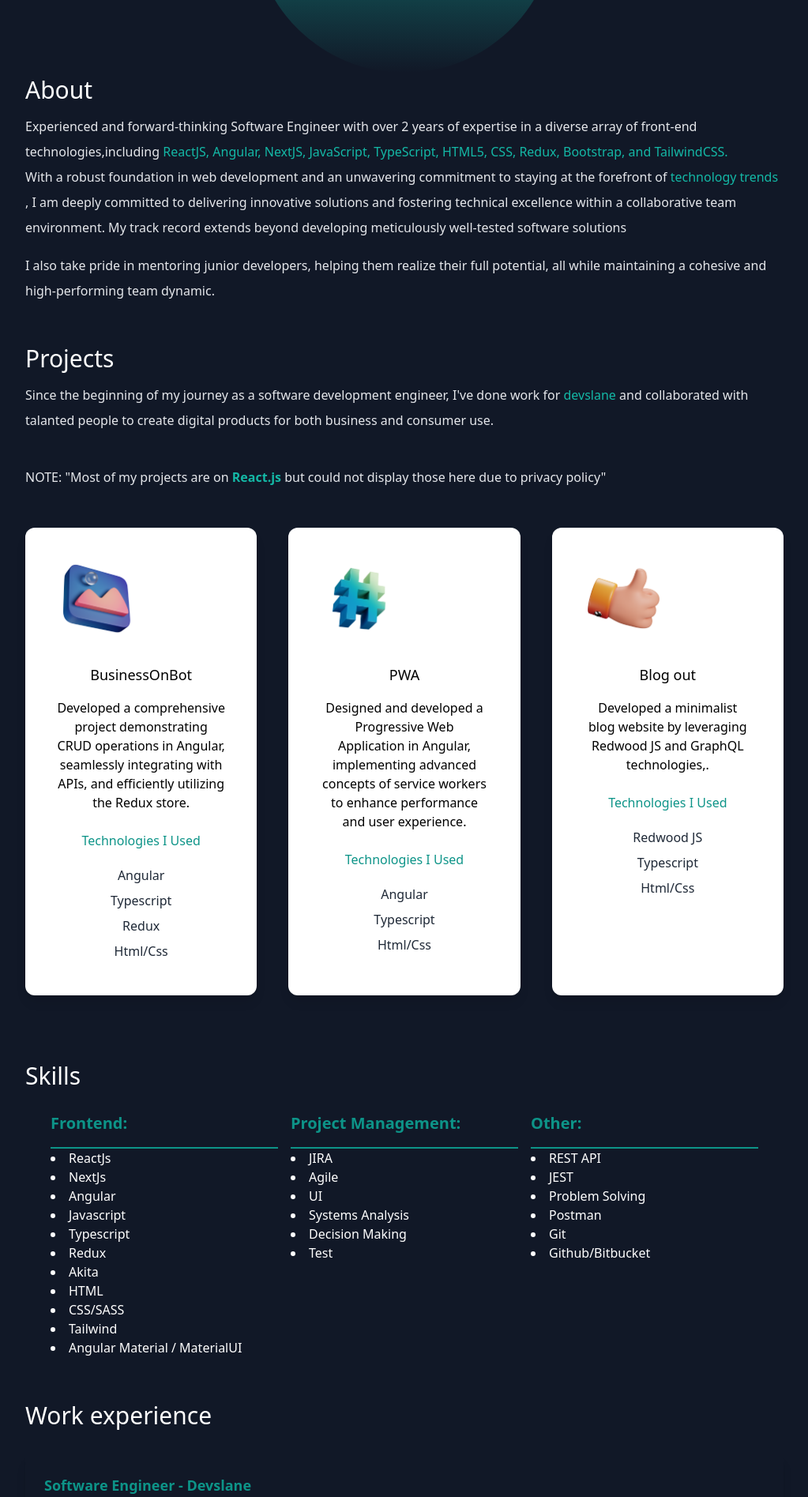
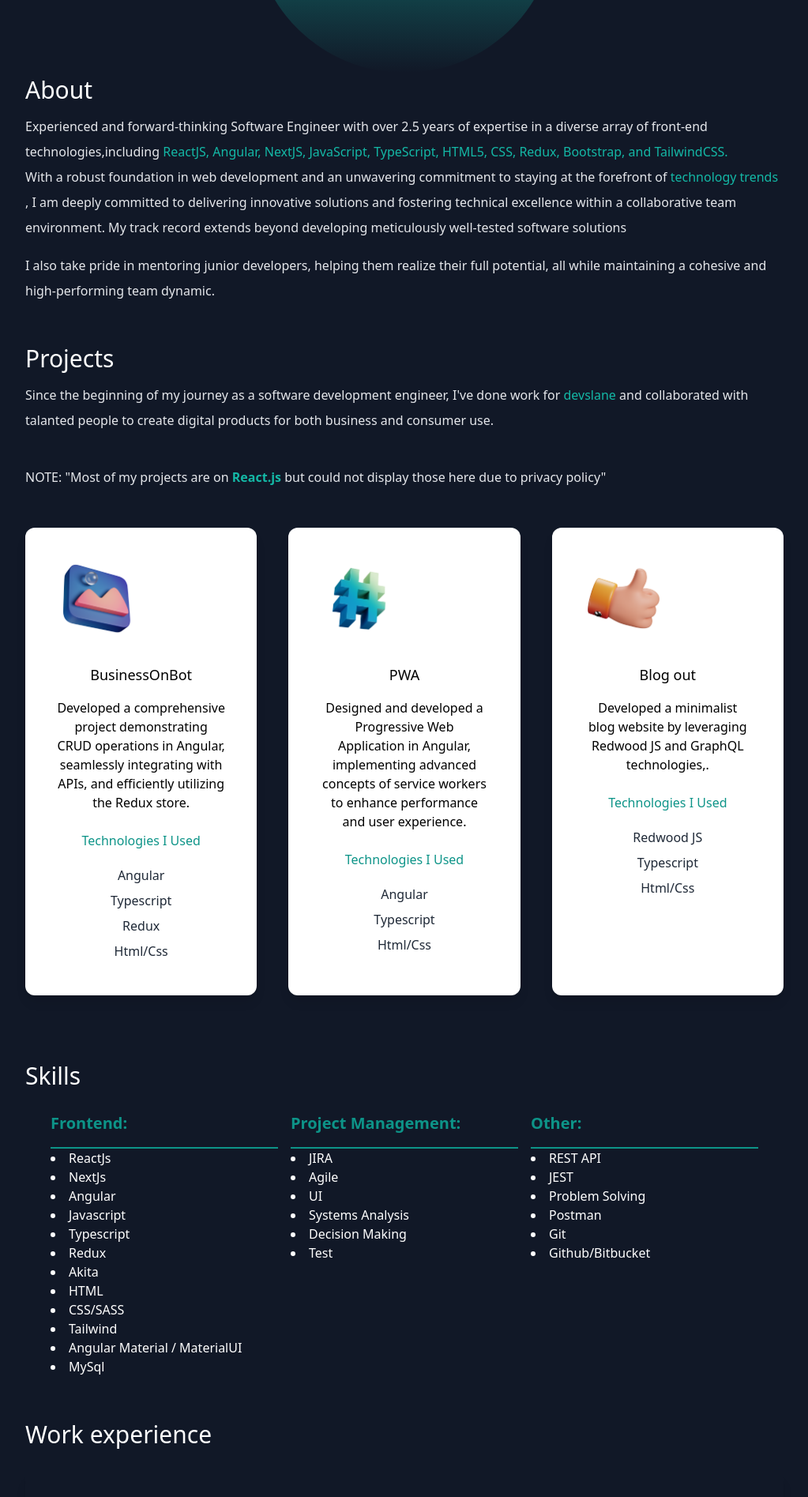
Before and after one commit to arshahmad/My-portfolio, a React (Create React App) app: page / in a window 1280 px wide. Shown: the part 960-2855 px from the top of the page at 79% size, without its empty margins (128-1151 px from the left). Built offline with nearby package versions, Linux system fonts and the light colour scheme.

Commit message:
skill added

```diff
--- a/src/App.tsx
+++ b/src/App.tsx
@@ -90,7 +90,7 @@ function App() {
           <div>
             <h3 className="text-3xl py-1 dark:text-white">About </h3>
             <p className="text-md py-2 leading-8 text-gray-800 dark:text-gray-200">
-              Experienced and forward-thinking Software Engineer with over 2
+              Experienced and forward-thinking Software Engineer with over 2.5
               years of expertise in a diverse array of front-end
               technologies,including
               <span className="text-teal-500">
@@ -192,6 +192,7 @@ function App() {
                     <li>CSS/SASS</li>
                     <li>Tailwind</li>
                     <li>Angular Material / MaterialUI</li>
+                    <li>MySql</li>
                   </ul>
                 </div>
                 <div className="list-divide divide-teal-600 divide-y-2 text-teal-600">
```
